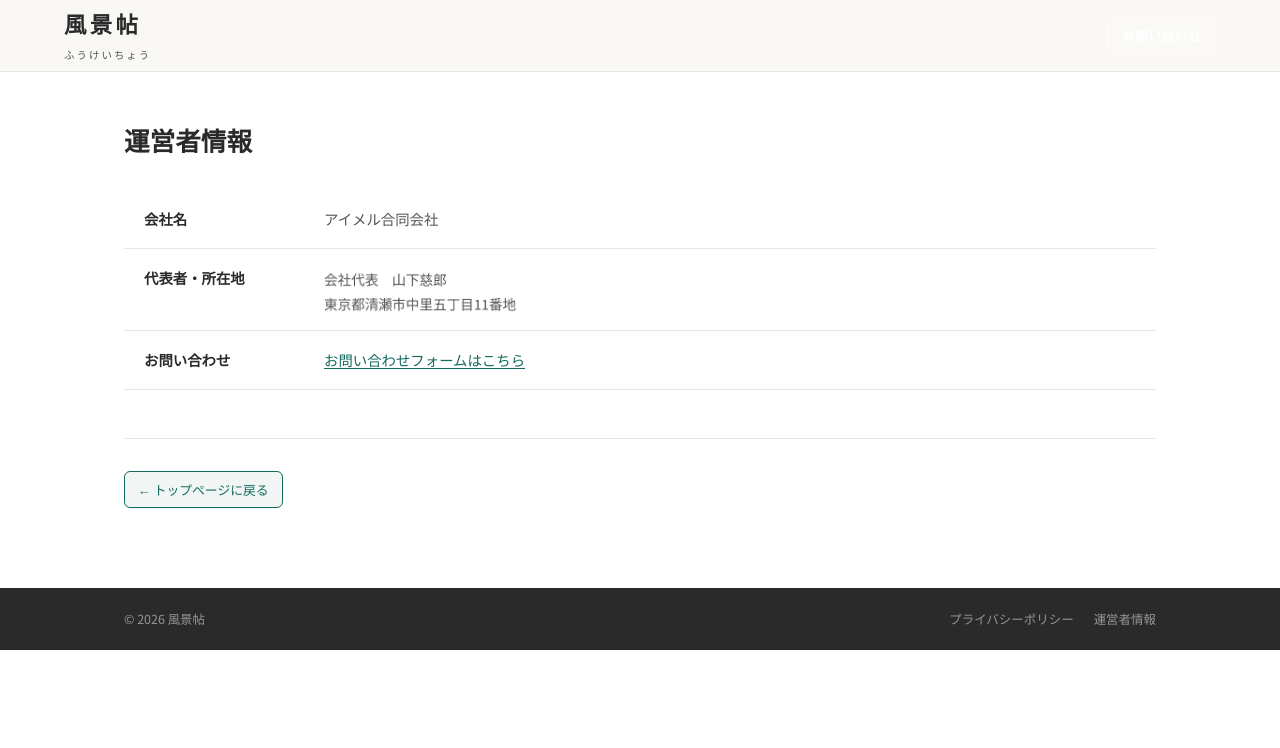
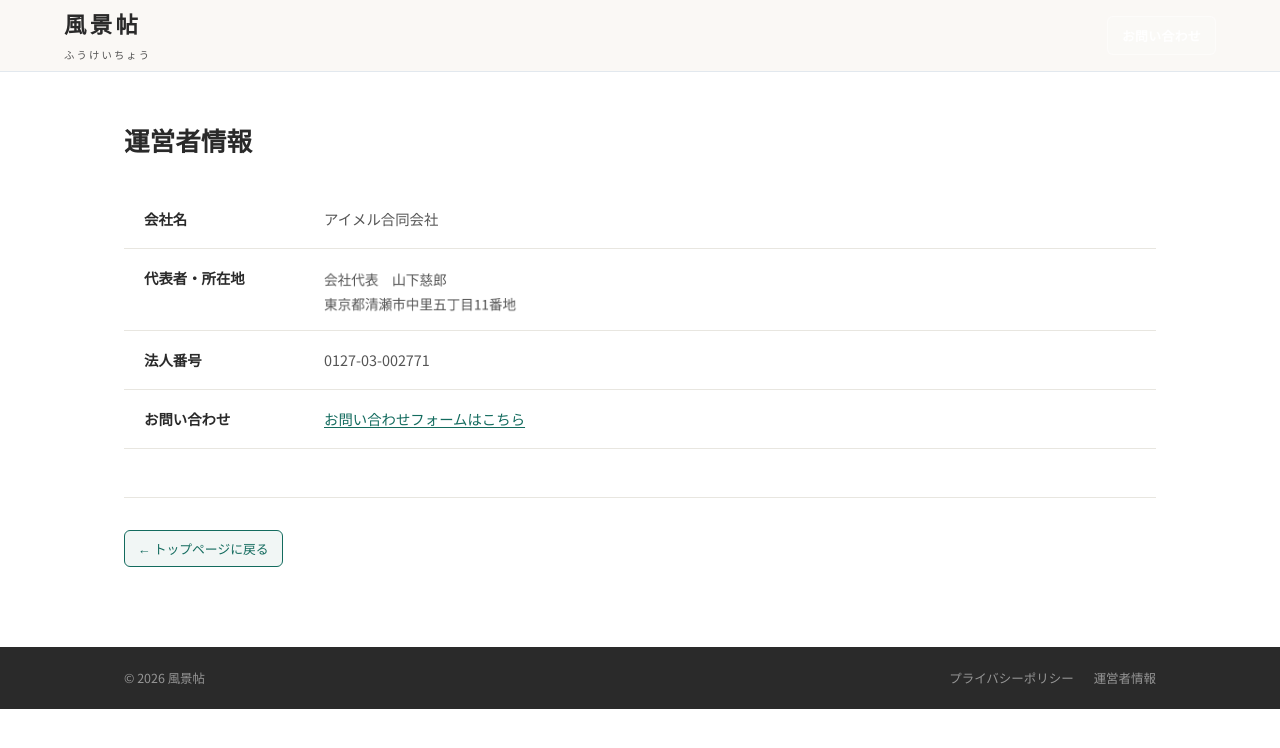
Before and after one commit to dr836gnypeq-ctrl/fukeichou-site, a Jekyll site: the page built from company.html, in a window 1280 px wide. Shown: the top 748 px of the page. Built offline with Jekyll 4.4.1, drawn with Linux system fonts in a browser that asks for light colours; nearby versions of some CDN libraries.

Commit message:
Add corporate number to company page (swap to invoice number later)

```diff
--- a/company.html
+++ b/company.html
@@ -25,6 +25,7 @@ no_contact: true
 <tbody>
 <tr><th>会社名</th><td>アイメル合同会社</td></tr>
 <tr><th>代表者・所在地</th><td><img src="{{ '/assets/images/company-info.png' | relative_url }}" alt="" class="company-info-img"></td></tr>
+<tr><th>法人番号</th><td>0127-03-002771</td></tr>
 <tr><th>お問い合わせ</th><td><a href="{{ '/' | relative_url }}#contact" class="privacy-link">お問い合わせフォームはこちら</a></td></tr>
 </tbody>
 </table>
```
